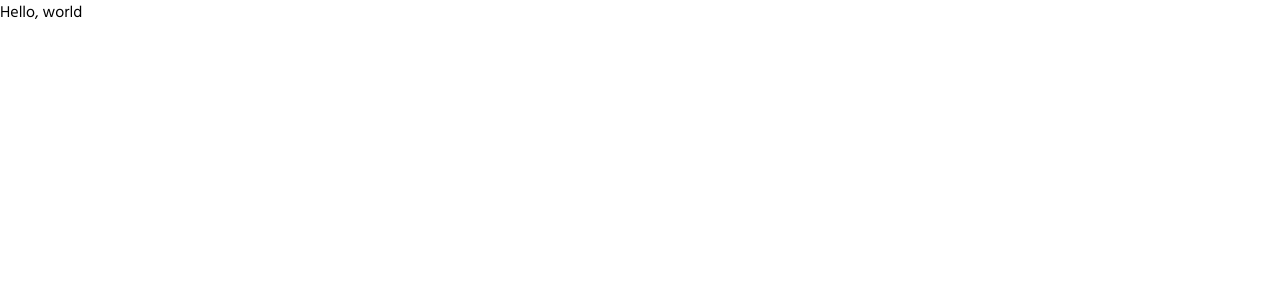
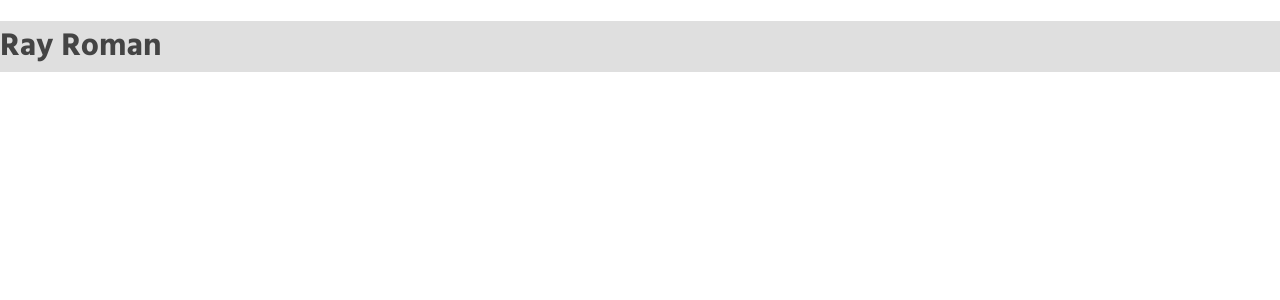
Before and after one commit to rayroman/v1, a React app: page / in a window 1280 px wide. Shown: the top 300 px of the page. Built offline with nearby package versions, Linux system fonts and the light colour scheme; the HTML template or start-up script is replaced by a standard one.

Commit message:
App: add styling

```diff
--- /dev/null
+++ b/src/client/App.module.scss
@@ -0,0 +1,8 @@
+.root {
+  background-color: #DFDFDF;
+  color: #444;
+}
+
+.root__title {
+
+}
--- a/src/client/App.tsx
+++ b/src/client/App.tsx
@@ -1,5 +1,14 @@
 import * as React from 'react';
+import classNames from 'classnames';
+import styles from './App.module.scss';
+import { Title } from './components/Title';
 
 export function App(): JSX.Element {
-  return <div>Hello, world</div>;
+  return (
+    <div className={styles.root}>
+      <Title className={styles.root__title}>
+        Ray Roman
+      </Title>
+    </div>
+  );
 }
--- /dev/null
+++ b/src/client/components/Title/index.module.scss
@@ -0,0 +1,3 @@
+.root {
+  font-size: 32px;
+}
--- /dev/null
+++ b/src/client/components/Title/index.tsx
@@ -0,0 +1,15 @@
+import * as React from 'react';
+import classNames from 'classnames';
+import styles from './index.module.scss';
+
+type TitleProps = {
+  className?: string;
+  children: React.ReactNode;
+};
+
+export function Title(props: TitleProps): JSX.Element {
+  const { className, children } = props;
+  return (
+    <h1 className={classNames(styles.root, className)}>{children}</h1>
+  )
+}
```
